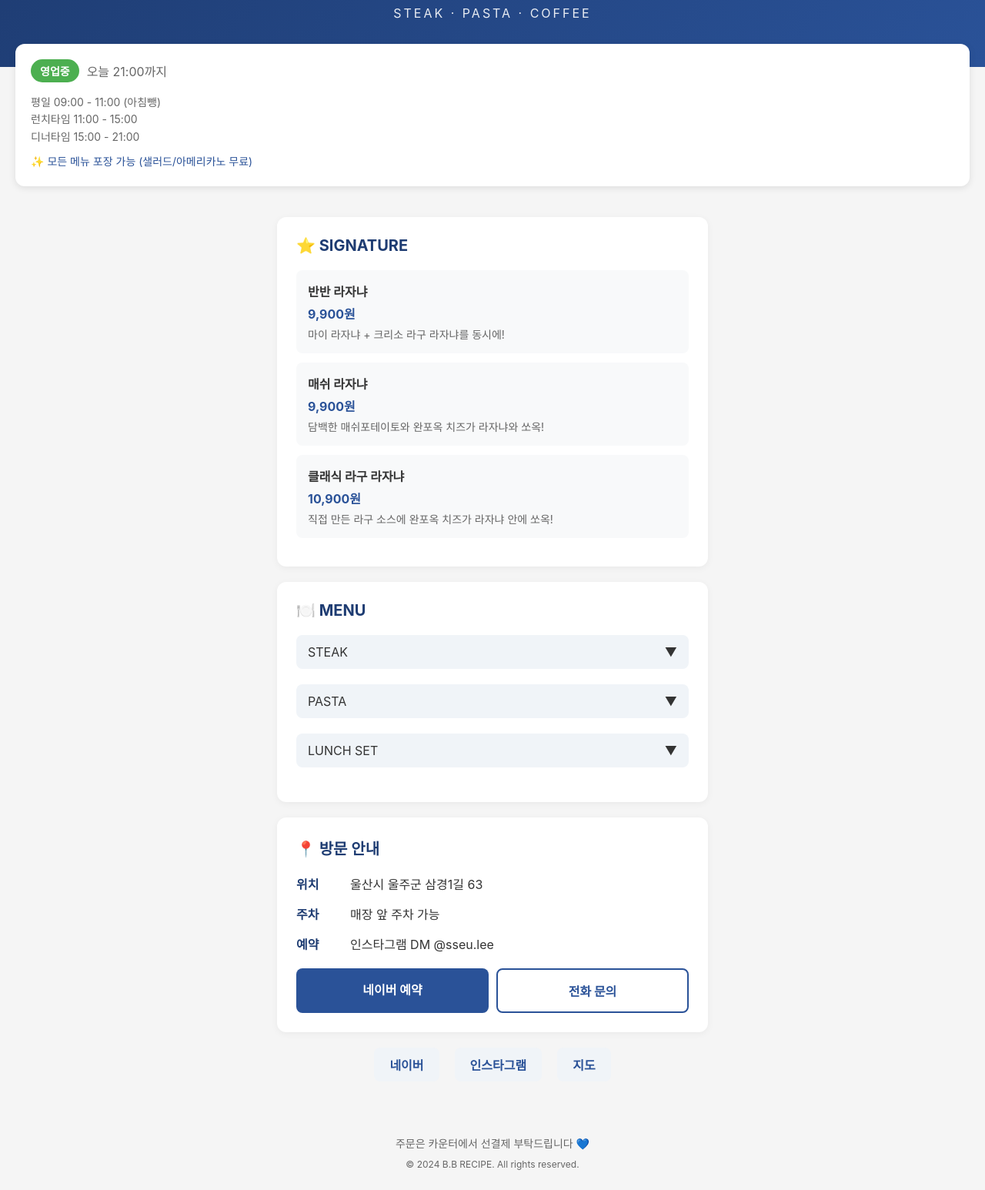
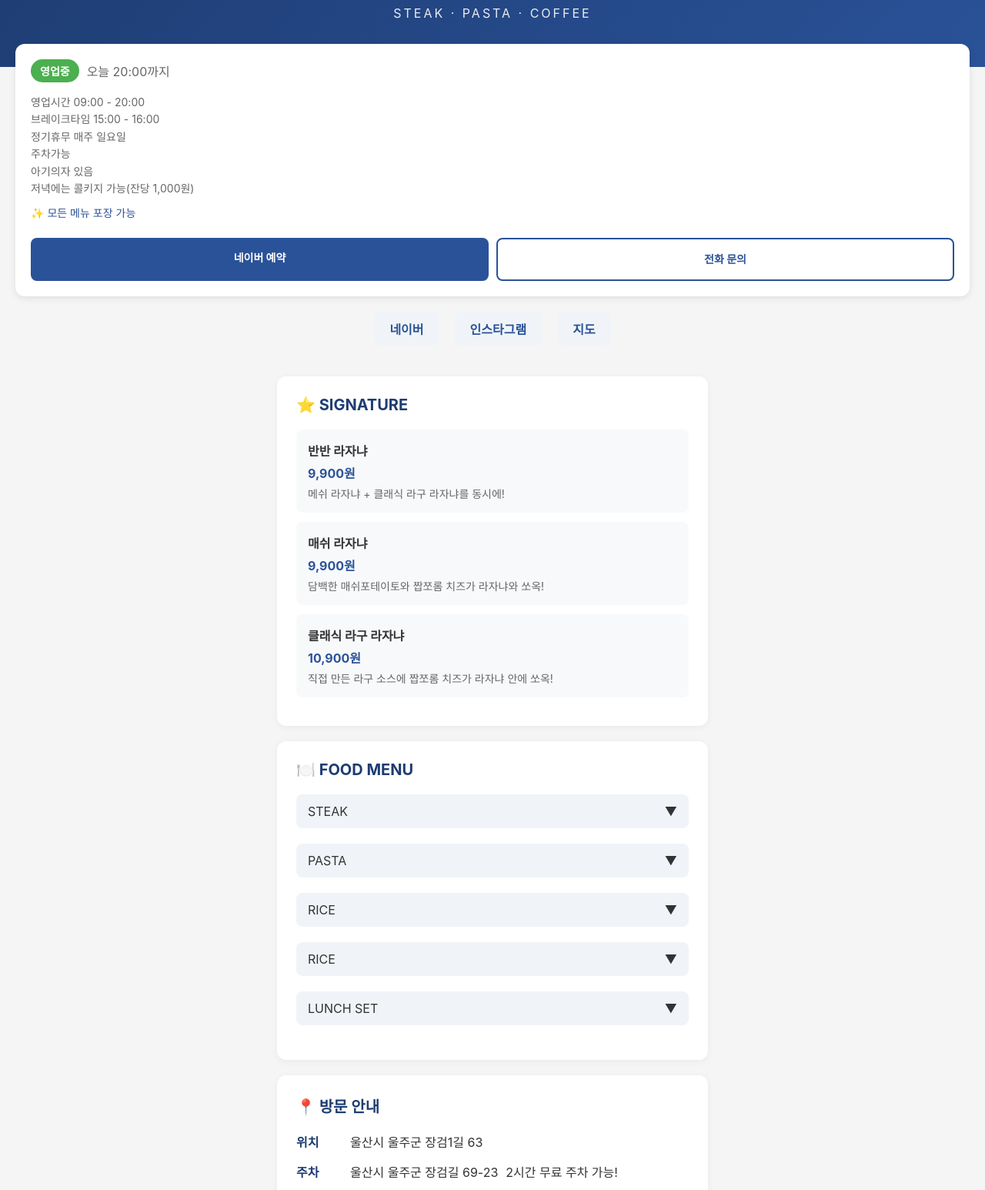
Before and after one commit to DongukKang2/bbrecipe, a plain HTML site: page index.html in a window 1280 px wide. Shown: the part 122-1668 px from the top of the page at 77% size. Drawn offline with Linux system fonts and the light colour scheme.

Commit message:
Initial commit

```diff
--- a/index.html
+++ b/index.html
@@ -244,15 +244,36 @@
     <div class="status-card">
       <div class="status">
         <span class="status-badge">영업중</span>
-        <span style="color: #666">오늘 21:00까지</span>
+        <span style="color: #666">오늘 20:00까지</span>
       </div>
       <div class="hours">
-        <div>평일 09:00 - 11:00 (아침뺑)</div>
-        <div>런치타임 11:00 - 15:00</div>
-        <div>디너타임 15:00 - 21:00</div>
+        <div>영업시간 09:00 - 20:00</div>
+        <div>브레이크타임 15:00 - 16:00</div>
+        <div>정기휴무 매주 일요일</div>
+        <div>주차가능</div>
+        <div>아기의자 있음</div>
+        <div>저녁에는 콜키지 가능(잔당 1,000원)</div>
         <div style="margin-top: 10px; color: #2a5298">
-          ✨ 모든 메뉴 포장 가능 (샐러드/아메리카노 무료)
+          ✨ 모든 메뉴 포장 가능
         </div>
+        <div class="action-buttons">
+          <a href="https://naver.me/5XJXGQIT" class="btn btn-primary"
+            >네이버 예약</a
+          >
+          <a href="tel:0507-1311-8813" class="btn btn-secondary">전화 문의</a>
+        </div>
+      </div>
+    </div>
+      <div class="social-links">
+        <a
+          href="https://search.naver.com/search.naver?query=비비레시피"
+          class="social-link"
+          >네이버</a
+        >
+        <a href="https://www.instagram.com/bb.recipe/" class="social-link"
+          >인스타그램</a
+        >
+        <a href="https://naver.me/5XJXGQIT" class="social-link">지도</a>
       </div>
     </div>
 
@@ -263,27 +284,27 @@
           <div class="signature-name">반반 라자냐</div>
           <div class="signature-price">9,900원</div>
           <div class="signature-desc">
-            마이 라자냐 + 크리소 라구 라자냐를 동시에!
+            메쉬 라자냐 + 클래식 라구 라자냐를 동시에!
           </div>
         </div>
         <div class="signature-item">
           <div class="signature-name">매쉬 라자냐</div>
           <div class="signature-price">9,900원</div>
           <div class="signature-desc">
-            담백한 매쉬포테이토와 완포옥 치즈가 라자냐와 쏘옥!
+            담백한 매쉬포테이토와 짭쪼롬 치즈가 라자냐와 쏘옥!
           </div>
         </div>
         <div class="signature-item">
           <div class="signature-name">클래식 라구 라자냐</div>
           <div class="signature-price">10,900원</div>
           <div class="signature-desc">
-            직접 만든 라구 소스에 완포옥 치즈가 라자냐 안에 쏘옥!
+            직접 만든 라구 소스에 짭쪼롬 치즈가 라자냐 안에 쏘옥!
           </div>
         </div>
       </div>
 
       <div class="section">
-        <div class="section-title">🍽️ MENU</div>
+        <div class="section-title">🍽️ FOOD MENU</div>
 
         <div class="menu-category">
           <div class="menu-header" onclick="toggleMenu('steak')">
@@ -292,11 +313,11 @@
           </div>
           <div class="menu-content" id="steak">
             <div class="menu-item">
-              <span>갈릭 안심 등심 스테이크</span>
+              <span>갈릭 스노우 스테이크</span>
               <span>44,000원</span>
             </div>
             <div class="menu-item">
-              <span>크림 안심 스테이크</span>
+              <span>크림 안심 스테이크 with 바게트</span>
               <span>49,000원</span>
             </div>
           </div>
@@ -309,15 +330,11 @@
           </div>
           <div class="menu-content" id="pasta">
             <div class="menu-item">
-              <span>투움바 크림 파스타</span>
+              <span>투움바 파스타</span>
               <span>16,000원</span>
             </div>
             <div class="menu-item">
-              <span>비스큐 쉬림프 오일 파스타</span>
-              <span>16,000원</span>
-            </div>
-            <div class="menu-item">
-              <span>베이컨 로제 파스타</span>
+              <span>비스큐 쉬림프 쫑쫑 파스타</span>
               <span>16,000원</span>
             </div>
             <div class="menu-item">
@@ -325,12 +342,44 @@
               <span>16,000원</span>
             </div>
             <div class="menu-item">
-              <span>알리오 올리오</span>
+              <span>쉬림프 알리오 올리오</span>
               <span>15,000원</span>
             </div>
             <div class="menu-item">
-              <span>쌀러드 파스타</span>
+              <span>샐러드 파스타</span>
               <span>15,000원</span>
+            </div>
+          </div>
+        </div>
+        <div class="menu-category">
+          <div class="menu-header" onclick="toggleMenu('rice')">
+            <span>RICE</span>
+            <span>▼</span>
+          </div>
+          <div class="menu-content" id="rice">
+            <div class="menu-item">
+              <span>비프 크림 리조또</span>
+              <span>24,000원</span>
+            </div>
+            <div class="menu-item">
+              <span>쉬림프 오일 라이스</span>
+              <span>16,000원</span>
+            </div>
+          </div>
+        </div>
+        <div class="menu-category">
+          <div class="menu-header" onclick="toggleMenu('rice')">
+            <span>RICE</span>
+            <span>▼</span>
+          </div>
+          <div class="menu-content" id="rice">
+            <div class="menu-item">
+              <span>비프 크림 리조또</span>
+              <span>24,000원</span>
+            </div>
+            <div class="menu-item">
+              <span>쉬림프 오일 라이스</span>
+              <span>16,000원</span>
             </div>
           </div>
         </div>
@@ -346,7 +395,7 @@
                 메인메뉴 + 3,000원 추가시
               </div>
               <div style="color: #666; font-size: 14px">
-                • 요프 or 쌀러드 + 아메리카노<br />
+                • 스프 or 샐러드 + 아메리카노<br />
                 • 음료 변경 가능 (추가금액 발생)
               </div>
             </div>
@@ -354,48 +403,30 @@
         </div>
       </div>
 
+
       <div class="section">
         <div class="section-title">📍 방문 안내</div>
         <div class="info-grid">
           <div class="info-item">
             <span class="info-label">위치</span>
-            <span>울산시 울주군 삼경1길 63</span>
+            <span>울산시 울주군 장검1길 63</span>
           </div>
           <div class="info-item">
             <span class="info-label">주차</span>
-            <span>매장 앞 주차 가능</span>
+            <span>울산시 울주군 장검길 69-23</span>
+            <span>2시간 무료 주차 가능!</span>
           </div>
           <div class="info-item">
             <span class="info-label">예약</span>
-            <span>인스타그램 DM @sseu.lee</span>
+            <span>인스타그램 DM @bb.recipe</span>
           </div>
-        </div>
-
-        <div class="action-buttons">
-          <a href="https://naver.me/5XJXGQIT" class="btn btn-primary"
-            >네이버 예약</a
-          >
-          <a href="tel:전화번호" class="btn btn-secondary">전화 문의</a>
         </div>
       </div>
 
-      <div class="social-links">
-        <a
-          href="https://search.naver.com/search.naver?query=비비레시피"
-          class="social-link"
-          >네이버</a
-        >
-        <a href="https://www.instagram.com/bb.recipe/" class="social-link"
-          >인스타그램</a
-        >
-        <a href="https://naver.me/5XJXGQIT" class="social-link">지도</a>
-      </div>
-    </div>
-
     <div class="footer">
-      <p>주문은 카운터에서 선결제 부탁드립니다 💙</p>
+      <p>💙매장 대관 가능합니다💙</p>
       <p style="margin-top: 10px; font-size: 12px">
-        © 2024 B.B RECIPE. All rights reserved.
+        © 2025 B.B RECIPE. All rights reserved.
       </p>
     </div>
 
```
